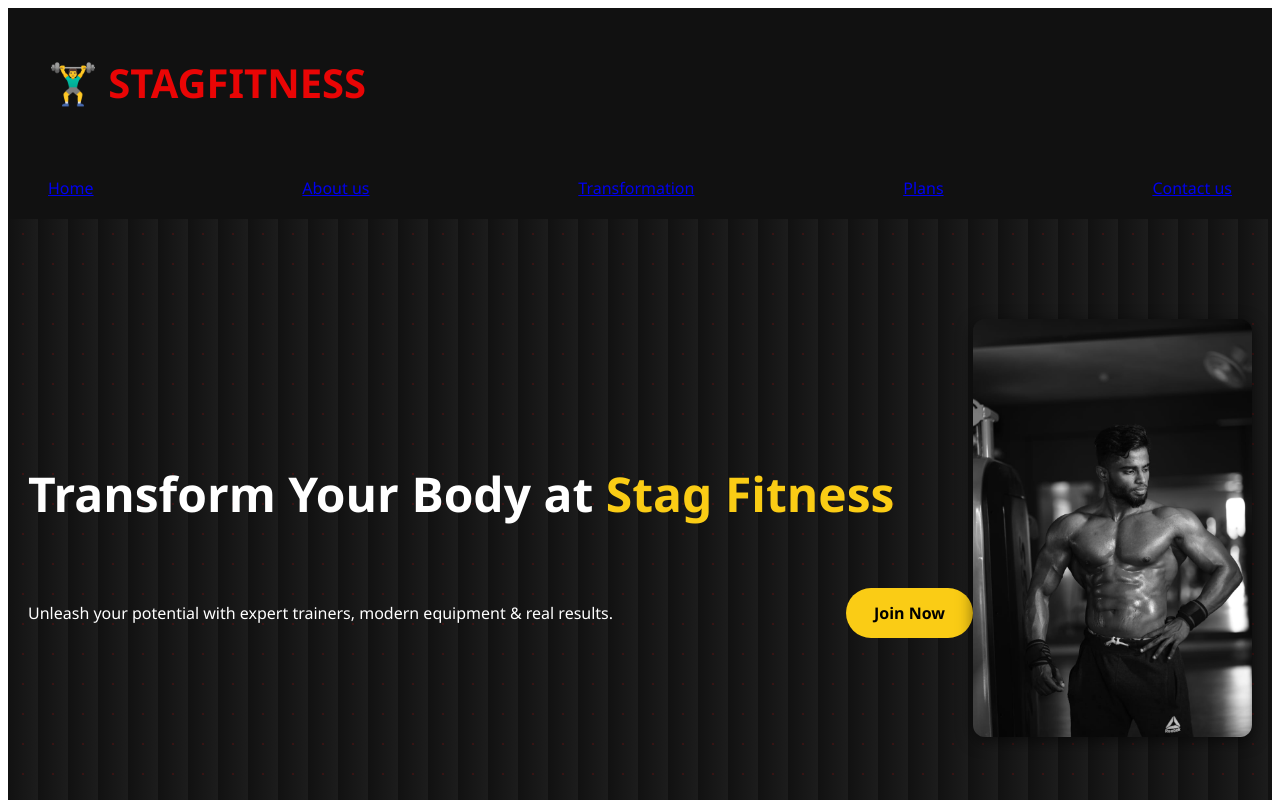
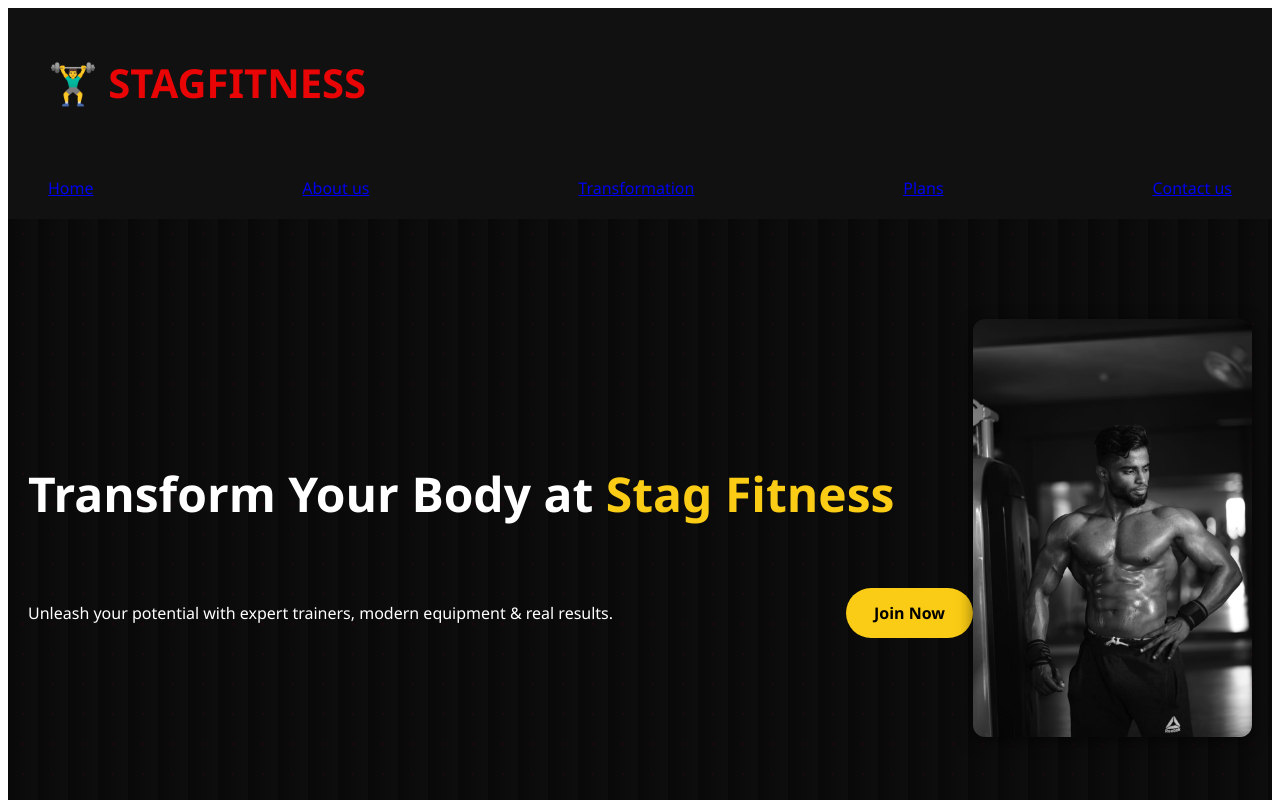
Before and after one commit to STAGFITNESS/stagfitness, a plain HTML site: page client/index.html in a window 1280 px wide. Shown: the top 800 px of the page. Drawn offline with Linux system fonts and the light colour scheme.

Commit message:
Add dark overlay to hero for contrast

```diff
--- a/client/style.css
+++ b/client/style.css
@@ -536,3 +536,23 @@ nav a.active {
     color: #ffffff !important;
     /* Ensures white text over dark background */
 }
+
+.hero {
+    position: relative;
+}
+
+/* Add a semi‑transparent dark layer */
+.hero::before {
+    content: "";
+    position: absolute;
+    inset: 0;
+    background-color: rgba(0, 0, 0, 0.5);
+    /* dark overlay */
+    z-index: 0;
+}
+
+/* Ensure all hero content sits above overlay */
+.hero>* {
+    position: relative;
+    z-index: 1;
+}
```
